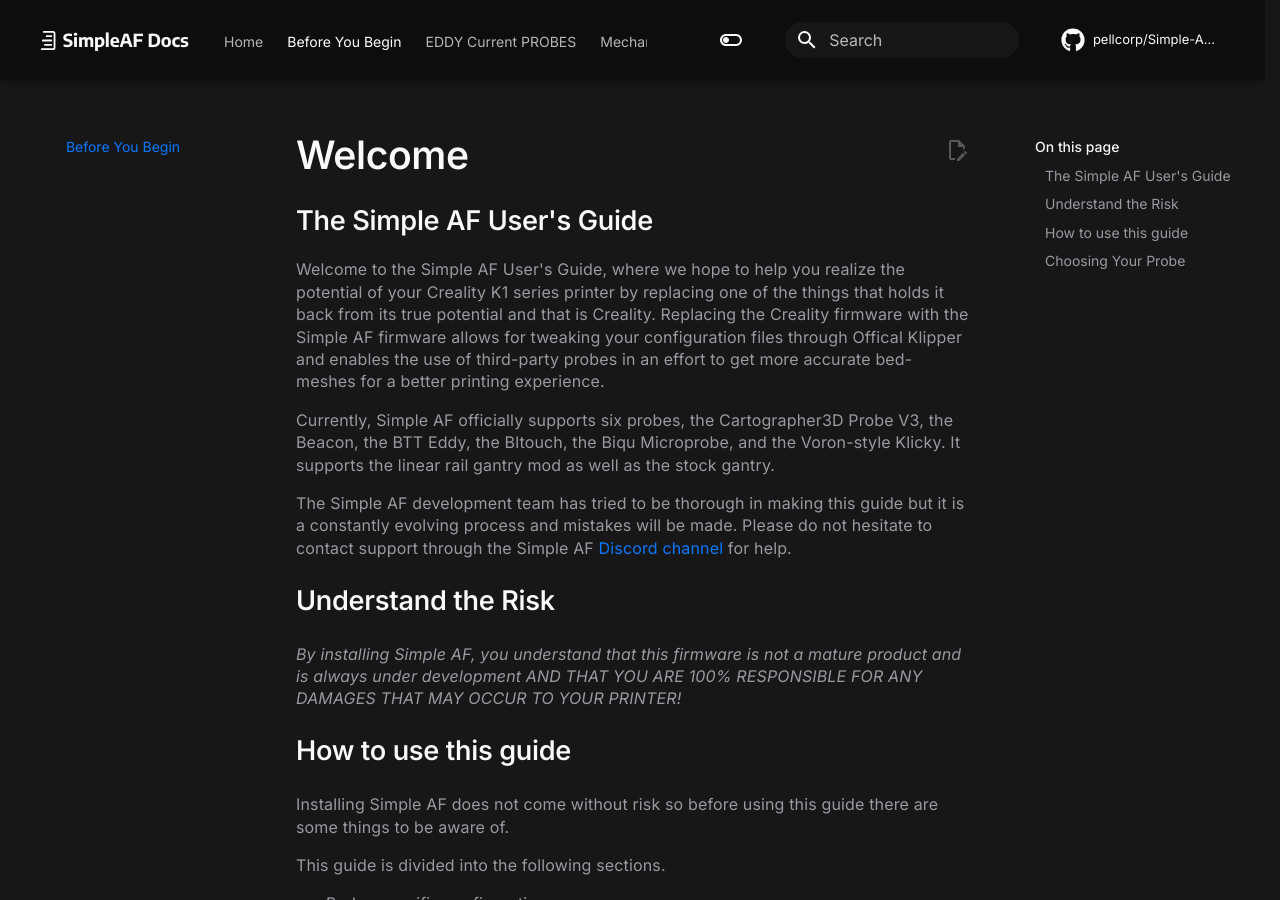
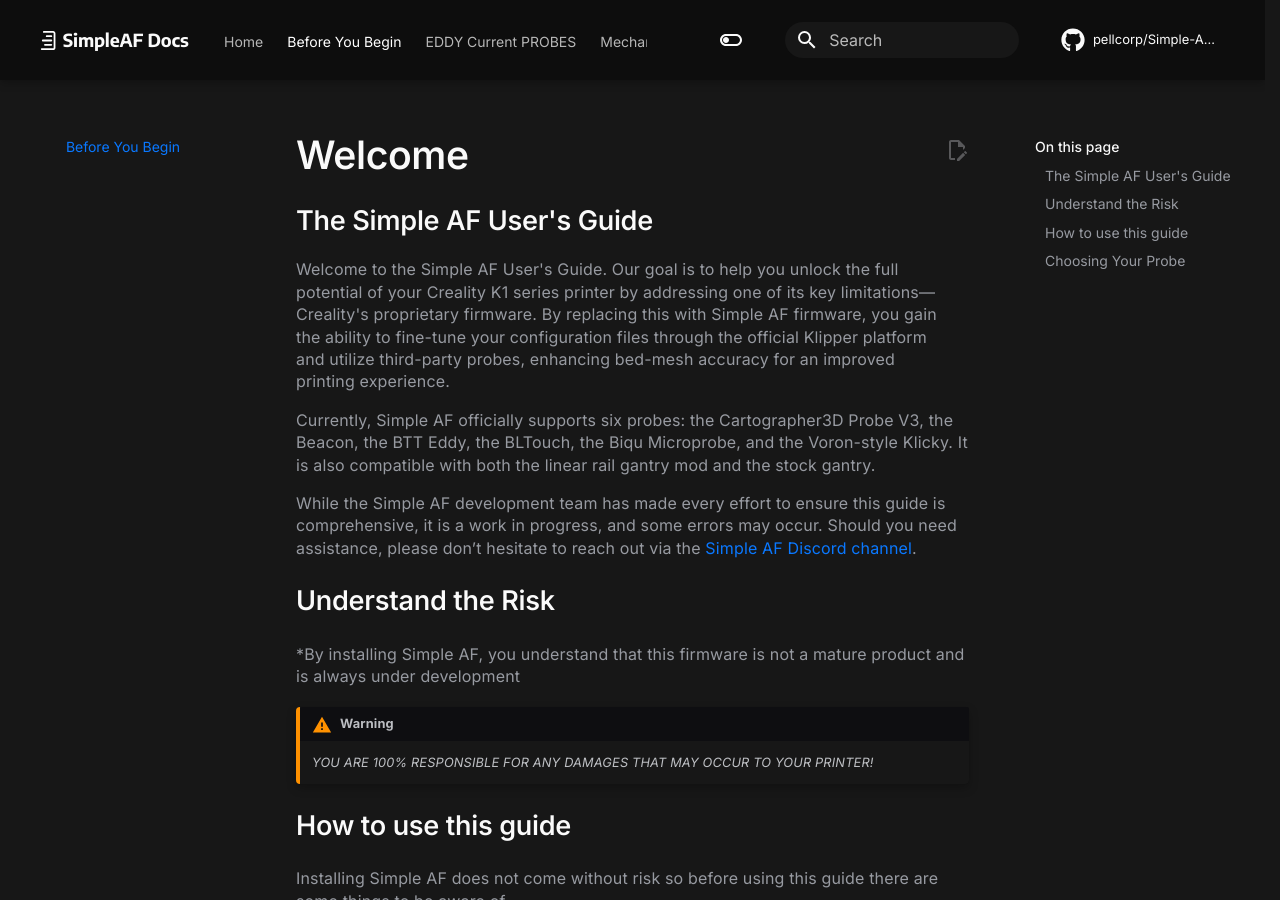
Before and after one commit to pellcorp/Simple-AF-Wiki, an MkDocs documentation site: the page built from docs/welcome.md, in a window 1280 px wide and 900 px high. Built offline with MkDocs 1.6.1 and Material for MkDocs 9.7.7, drawn with Linux system fonts in a browser that asks for light colours; comment, search, counter and statistics services are not loaded.

Commit message:
updat020725

```diff
--- a/custom/overrides/partials/hero.html
+++ b/custom/overrides/partials/hero.html
@@ -2,10 +2,11 @@
     <div class="layer_inner | even-columns center wide">
         <div class="hero_text | center">
             <div class="hero-context | fs-text-xl fw-regular">
-                <h1 class="fs-display-l fw-bold">Simple AF</h1>
-                <p>This Guide is designed to help you install the Simple AF firmware for the Creality K1 Series printers as an alternative to Creality's proprietary firmware.
-                    This allows you to use 3rd-party hardware, specifically ABL probes (Automatic Bed Leveling probes) such as the Cartographer3D Probe V3 or the Biqu Microprobe (as examples),
-                    by replacing the Creality G-Code and their crippled version of Klipper with the latest official version of Klipper.</p>
+                <h1 class="fs-display-l fw-bold">Simple AF Project</h1>
+                <p>This project is designed to assist with the installation of one of six supported ABL probes on Creality K1 Series printers: the Cartographer3D Survey-Touch,
+                    the Beacon, the BTT Eddy, the Biqu Microprobe, the BLTouch/CRTouch, and the Voron Klicky. For the Creality K1 Max, this project also facilitates the replacement
+                    of the LiDAR module. The guide provides detailed instructions for installing the Simple AF firmware and your selected probe, replacing Creality's proprietary
+                    firmware. This involves swapping Creality's G-code and their modified version of Klipper with an official Klipper fork, offering enhanced functionality and performance.</p>
             </div>
         </div>
         <div class="hero_image">
--- a/docs/welcome.md
+++ b/docs/welcome.md
@@ -3,16 +3,18 @@
 
 ## The Simple AF User's Guide
 
-Welcome to the Simple AF User's Guide, where we hope to help you realize the potential of your Creality K1 series printer by replacing one of the things that holds
-it back from its true potential and that is Creality. Replacing the Creality firmware with the Simple AF firmware allows for tweaking your configuration files through Offical Klipper and enables the use of third-party probes in an effort to get more accurate bed-meshes for a better printing experience.
+Welcome to the Simple AF User's Guide. Our goal is to help you unlock the full potential of your Creality K1 series printer by addressing one of its key limitations—Creality's proprietary firmware. By replacing this with Simple AF firmware, you gain the ability to fine-tune your configuration files through the official Klipper platform and utilize third-party probes, enhancing bed-mesh accuracy for an improved printing experience.
 
-Currently, Simple AF officially supports six probes, the Cartographer3D Probe V3, the Beacon, the BTT Eddy, the Bltouch, the Biqu Microprobe, and the Voron-style Klicky. It supports the linear rail gantry mod as well as the stock gantry.
+Currently, Simple AF officially supports six probes: the Cartographer3D Probe V3, the Beacon, the BTT Eddy, the BLTouch, the Biqu Microprobe, and the Voron-style Klicky. It is also compatible with both the linear rail gantry mod and the stock gantry.
 
-The Simple AF development team has tried to be thorough in making this guide but it is a constantly evolving process and mistakes will be made. Please do not hesitate to contact support through the Simple AF [Discord channel](https://discord.gg/tGGVn5qjgv) for help.
+While the Simple AF development team has made every effort to ensure this guide is comprehensive, it is a work in progress, and some errors may occur. Should you need assistance, please don’t hesitate to reach out via the [Simple AF Discord channel](https://discord.gg/tGGVn5qjgv).
 
 ## Understand the Risk
 
-*By installing Simple AF, you understand that this firmware is not a mature product and is always under development AND THAT YOU ARE 100% RESPONSIBLE FOR ANY DAMAGES THAT MAY OCCUR TO YOUR PRINTER!*
+*By installing Simple AF, you understand that this firmware is not a mature product and is always under development
+
+!!! WARNING
+    *YOU ARE 100% RESPONSIBLE FOR ANY DAMAGES THAT MAY OCCUR TO YOUR PRINTER!*
 
 ## How to use this guide
 
```
